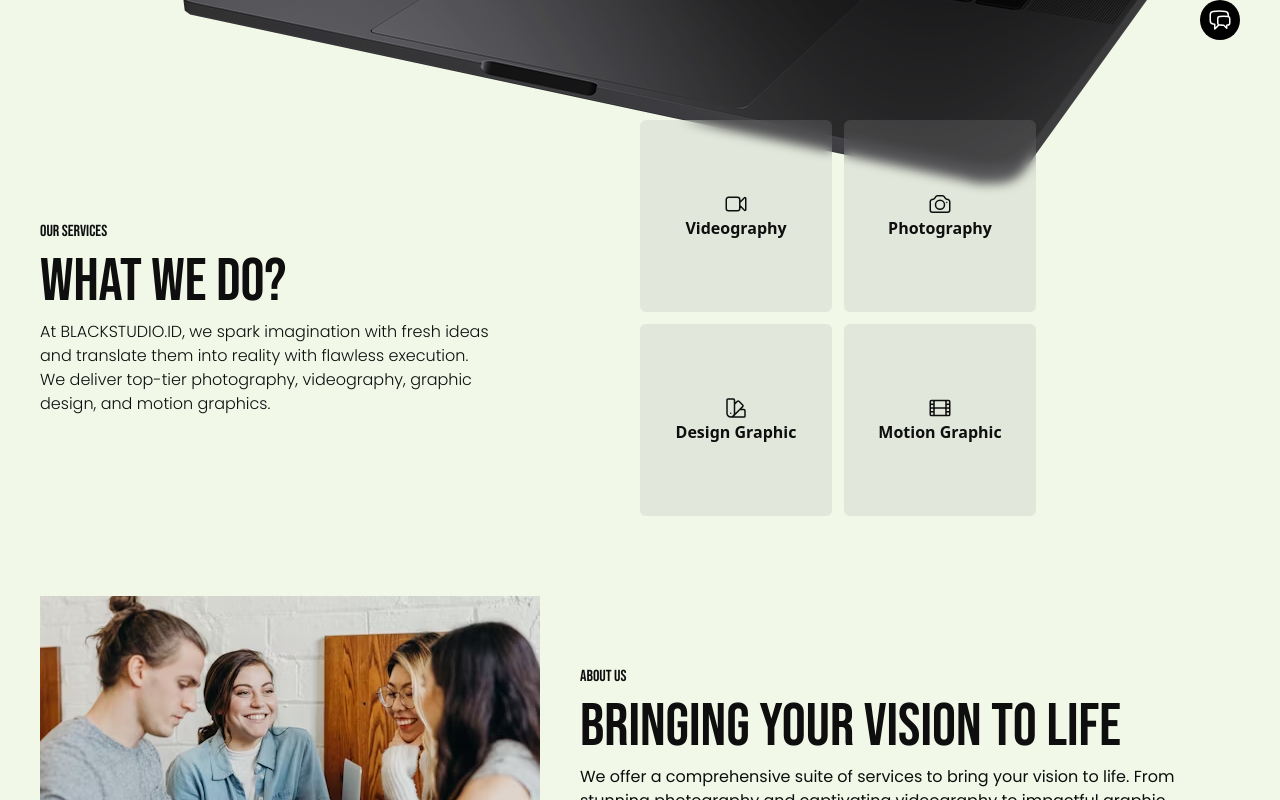
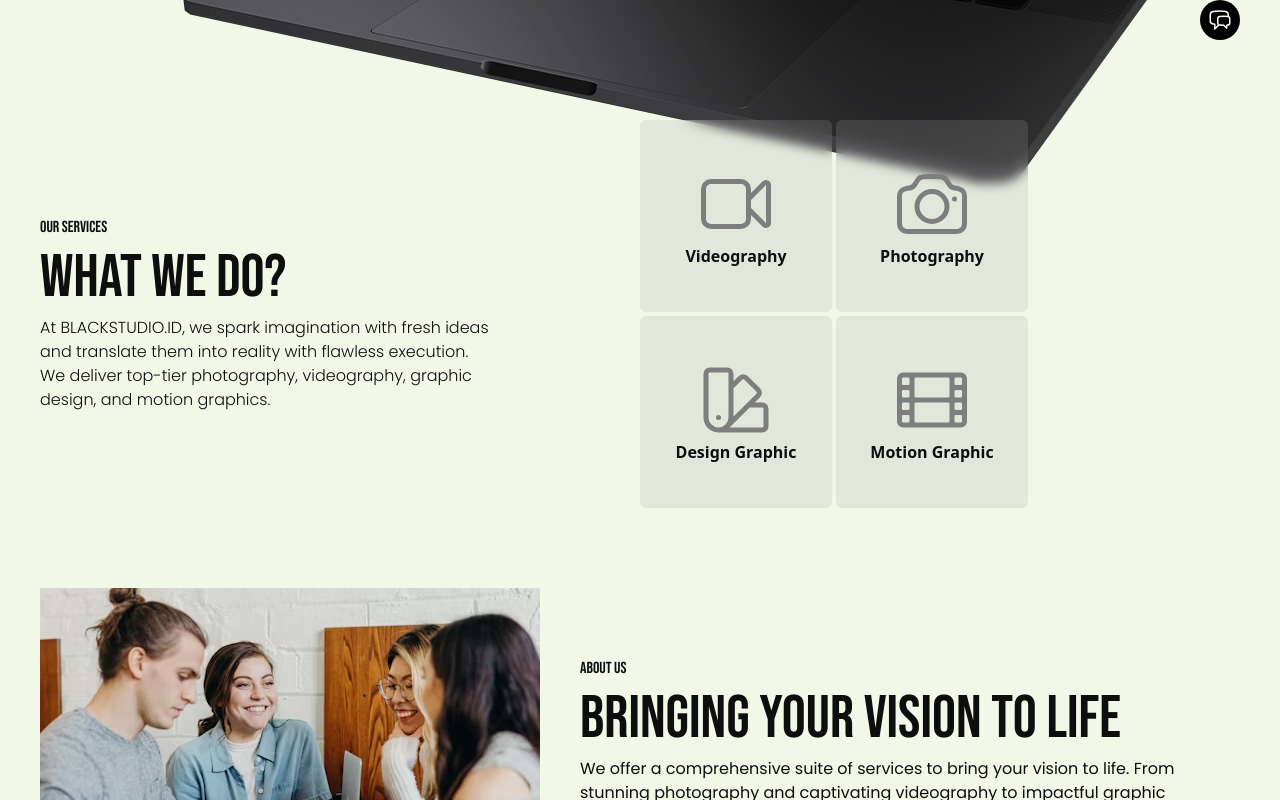
Before and after one commit to imamaffandi/BLKSTD, a React (Vite) app: page / in a window 1280 px wide. Shown: the part 720-1520 px from the top of the page. Built offline with nearby package versions, Linux system fonts and the light colour scheme.

Commit message:
replenish web

```diff
--- a/src/App.jsx
+++ b/src/App.jsx
@@ -28,7 +28,7 @@ const App = () => {
           }`}
         >
           <button
-            className={`fixed z-50 top-4 right-5 bg-white rounded-full p-1 hover:scale-105 active:scale-95 transition`}
+            className={`fixed z-50 top-5 md:top-4 right-10 md:right-5 bg-white rounded-full p-1 hover:scale-105 active:scale-95 transition`}
             onClick={toggleDarkMode}
           >
             {isDarkMode ? (
--- a/src/components/About.jsx
+++ b/src/components/About.jsx
@@ -5,6 +5,7 @@ import Marquee from "react-fast-marquee";
 import { Link } from "react-scroll";
 import { motion } from "framer-motion";
 import Loadingscreen from "./Loadingscreen";
+import { lazy } from "react";
 import {
   right,
   left,
@@ -159,22 +160,22 @@ const About = () => {
             variants={container}
             initial="hidden"
             whileInView="visible"
-            className="grid grid-cols-2 gap-1 md:gap-3"
+            className="grid grid-cols-2 place-self-center gap-1"
           >
             {" "}
             <motion.div
               variants={itemDown}
               initial="hidden"
               whileInView="visible"
-              className=" glass flex flex-col items-center justify-center rounded-md size-48   font-semibold"
+              className=" glass flex flex-col items-center justify-center rounded-md size-32 md:size-48 font-semibold"
             >
               <svg
                 xmlns="http://www.w3.org/2000/svg"
                 fill="none"
                 viewBox="0 0 24 24"
                 strokeWidth={1.5}
-                stroke="currentColor"
-                className="size-6"
+                stroke="#7e7e7e"
+                className="size-10 md:size-20"
               >
                 <path
                   strokeLinecap="round"
@@ -189,15 +190,15 @@ const About = () => {
               variants={itemLeft}
               initial="hidden"
               whileInView="visible"
-              className=" glass flex flex-col items-center justify-center rounded-md size-48  font-semibold"
+              className=" glass flex flex-col items-center justify-center rounded-md size-32 md:size-48 font-semibold"
             >
               <svg
                 xmlns="http://www.w3.org/2000/svg"
                 fill="none"
                 viewBox="0 0 24 24"
                 strokeWidth={1.5}
-                stroke="currentColor"
-                className="size-6"
+                stroke="#7e7e7e"
+                className="size-10 md:size-20"
               >
                 <path
                   strokeLinecap="round"
@@ -217,15 +218,15 @@ const About = () => {
               variants={itemRight}
               initial="hidden"
               whileInView="visible"
-              className=" glass flex flex-col items-center justify-center rounded-md size-48  font-semibold"
+              className=" glass flex flex-col items-center justify-center rounded-md size-32 md:size-48  font-semibold"
             >
               <svg
                 xmlns="http://www.w3.org/2000/svg"
                 fill="none"
                 viewBox="0 0 24 24"
                 strokeWidth={1.5}
-                stroke="currentColor"
-                className="size-6"
+                stroke="#7e7e7e"
+                className="size-10 md:size-20"
               >
                 <path
                   strokeLinecap="round"
@@ -240,15 +241,15 @@ const About = () => {
               variants={itemUp}
               initial="hidden"
               whileInView="visible"
-              className=" glass flex flex-col items-center justify-center rounded-md size-48  font-semibold"
+              className=" glass flex flex-col items-center justify-center rounded-md size-32 md:size-48  font-semibold"
             >
               <svg
                 xmlns="http://www.w3.org/2000/svg"
                 fill="none"
                 viewBox="0 0 24 24"
                 strokeWidth={1.5}
-                stroke="currentColor"
-                className="size-6"
+                stroke="#7e7e7e"
+                className="size-10 md:size-20"
               >
                 <path
                   strokeLinecap="round"
@@ -301,7 +302,7 @@ const About = () => {
             <Marquee
               speed={100}
               pauseOnHover="true"
-              className="flex bg-black rounded-full"
+              className="flex bg-black rounded-full cursor-pointer"
             >
               <Items />
             </Marquee>
--- a/src/components/Team.jsx
+++ b/src/components/Team.jsx
@@ -1,4 +1,4 @@
-import { instagram } from "../assets";
+import { instadark } from "../assets";
 import { SectionWrapper } from "../hoc";
 import { motion } from "framer-motion";
 import { fren } from "../assets";
@@ -65,7 +65,7 @@ const Team = () => {
               </div>
               <img
                 loading="lazy"
-                src={instagram}
+                src={instadark}
                 className="size-7 self-center hover:cursor-pointer"
                 alt=""
                 onClick={() => {
```
Also changed, not shown: src/assets/instadark.svg.
